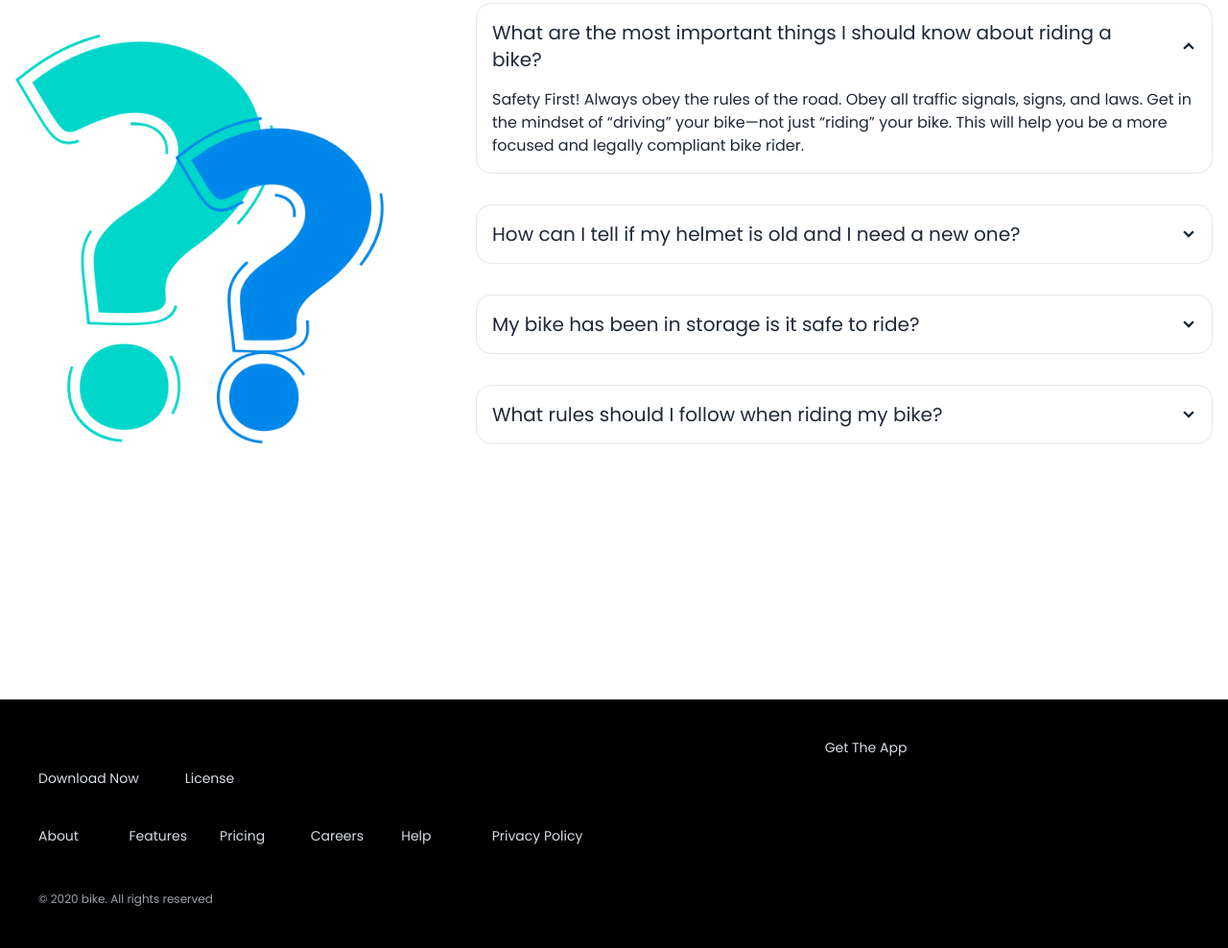
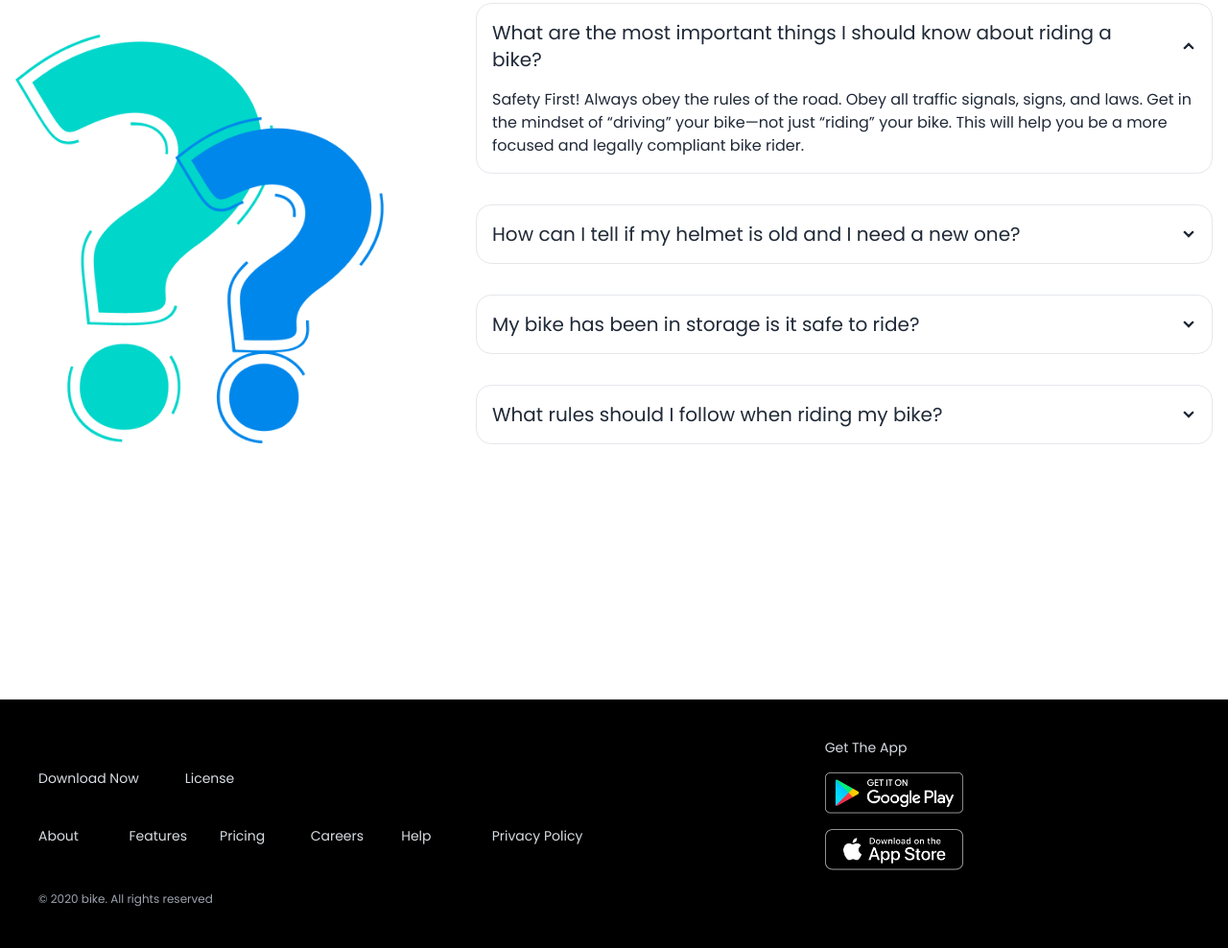
Before and after one commit to tasni0/biker-zone-ph, a plain HTML site: page index.html in a window 1280 px wide. Shown: the part 2794-3782 px from the top of the page at 96% size. Drawn offline with nearby package versions, Linux system fonts and the light colour scheme; the site is published under a folder, as on GitHub Pages, so addresses that start at the root find nothing.

Commit message:
Update index.html

```diff
--- a/index.html
+++ b/index.html
@@ -371,8 +371,8 @@
 
           <div class="grid grid-cols-1 gap-4">
             <p>Get The App</p>
-            <a><img class="w-36" src="/images/others/android.png" alt=""></a>
-            <a><img class="w-36" src="/images/others/ios.png" alt=""></a>
+            <a><img class="w-36" src="./images/others/android.png" alt=""></a>
+            <a><img class="w-36" src="./images/others/ios.png" alt=""></a>
 
           </div>
         </div>
```
